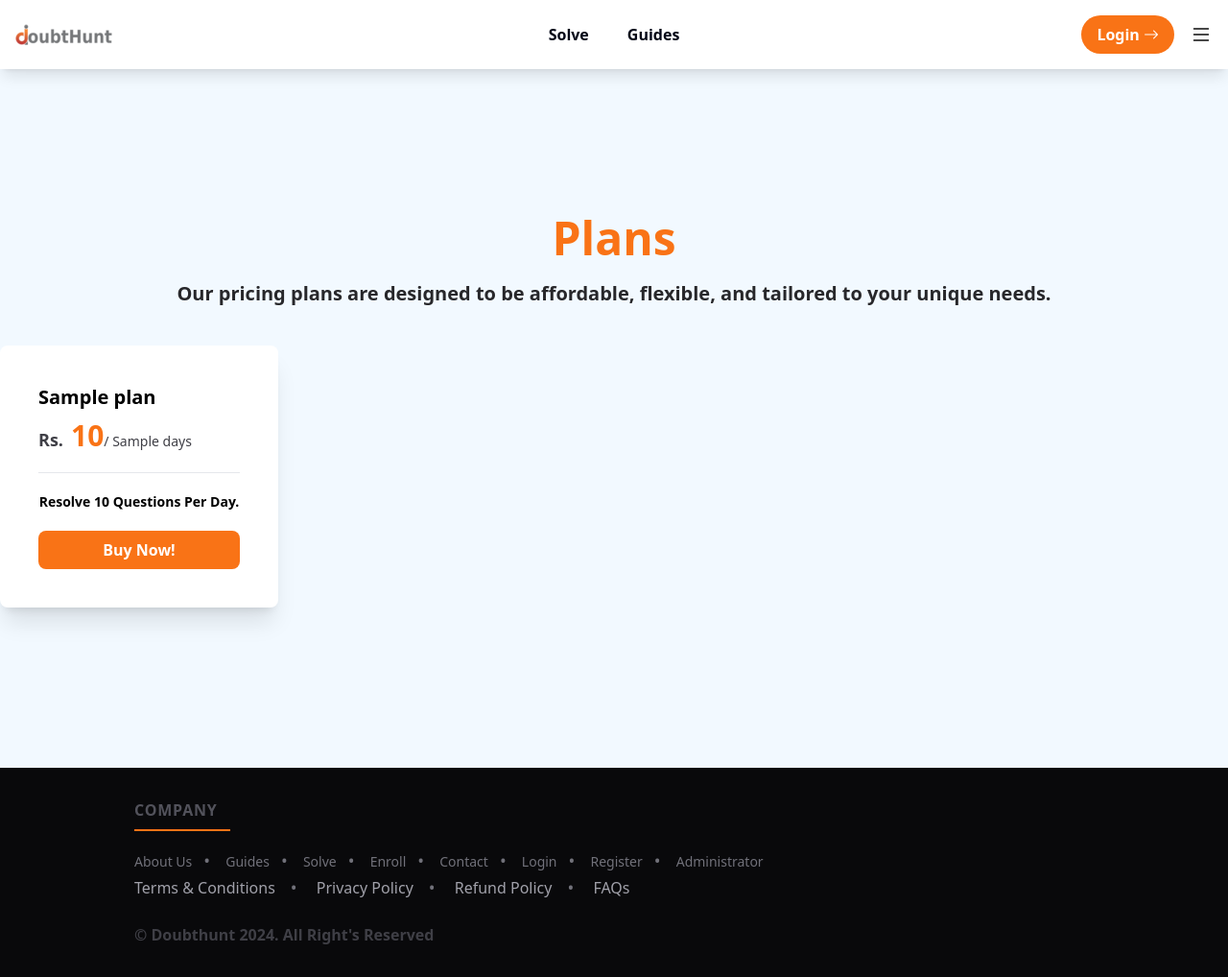
After one commit to innovativeroh/doubthunt, a PHP site: page /plans.php in a window 1280 px wide. The commit adds this page. Shown: the whole page at 96% size. Run offline with PHP 8.4, Linux system fonts and the light colour scheme; tables that the repository leaves empty or names only in its code hold one stand-in row (values such as "Sample post"); some libraries are stand-ins or nearby versions.

Commit message:
Plan System

```diff
--- a/includes/header.php
+++ b/includes/header.php
@@ -12,22 +12,39 @@
             </div>
             <div class="flex-[1]">
                 <nav class="justify-center gap-10 hidden lg:flex">
-                    <a href="" class="font-semibold text-slate-950">Solve</a>
-                    <a href="" class="font-semibold text-slate-950">Guides</a>
+                    <a href="#" class="font-semibold text-slate-950">Solve</a>
+                    <a href="#" class="font-semibold text-slate-950">Guides</a>
                 </nav>
             </div>
             <div class="flex-[1] justify-end flex">
                 <?php
                 if (isset($_SESSION['username'])) {
+                    $sql = "SELECT * FROM `active_plans` WHERE `userID`='$global_id' AND `expired`='0'";
+                    $query = mysqli_query($conn, $sql);
+                    $count = mysqli_num_rows($query);
+                    if ($count == "1") {
+                        $row = mysqli_fetch_assoc($query);
+                        $limitUse = $row['limitUse'];
                         ?>
+                        <button class="mr-[10px] border-[1px] py-2 px-4 rounded-3xl bg-gray-100"><i class="bi bi-wallet"></i>
+                            <?= $limitUse ?></button>
+                        <?php
+                    } else {
+                        ?>
+                        <a href="plans.php"><button class="mr-[10px] border-[1px] text-orange-500 py-2 px-4 rounded-3xl" title="Subscribe"><i
+                                class="bi bi-wallet"></i> 0</button></a>
+                        <?php
+                    }
+                    ?>
+
                     <button class="text-white py-2 px-4 rounded-3xl bg-orange-500 font-semibold hidden lg:block"><i
                             class="bi bi-person-circle"></i> <?= $global_full_name ?></button>
                     <button onclick="sidebarMenu()"><i class="bi bi-list ml-4 text-2xl"></i></button>
                     <?php
                 } else {
                     ?>
-                    <button id="loginOTP"
-                        class="text-white py-2 px-4 rounded-3xl bg-orange-500 font-semibold">Login <i class="bi bi-arrow-right"></i></button>
+                    <button id="loginOTP" class="text-white py-2 px-4 rounded-3xl bg-orange-500 font-semibold">Login <i
+                            class="bi bi-arrow-right"></i></button>
                     <button onclick="sidebarMenu()"><i class="bi bi-list ml-4 text-2xl"></i></button>
                     <?php
                 }
@@ -190,11 +207,11 @@ if ($global_full_name == "Student") {
                             <?php
                             $sql = "SELECT * FROM `config_standards`";
                             $query = mysqli_query($conn, $sql);
-                                while($rows = mysqli_fetch_assoc($query)) {
+                            while ($rows = mysqli_fetch_assoc($query)) {
                                 $idValue = $rows['id'];
                                 $value = $rows['value'];
                                 ?>
-                            <option value="<?=$idValue?>"><?=$value?></option>
+                                <option value="<?= $idValue ?>"><?= $value ?></option>
                                 <?php
                             }
                             ?>
--- a/index.php
+++ b/index.php
@@ -13,7 +13,7 @@
         <div class="max-w-[1280px] m-auto">
             <br>
             <div
-                class="flex-wrap p-[40px] flex-col flex items-center h-auto lg:h-screen lg:flex-row gap-20 mt-20 lg:mt-0">
+                class="flex-wrap p-[40px] flex-col flex items-center h-auto pt-40 pb-40 lg:h-screen lg:flex-row gap-20 mt-20 lg:mt-0">
                 <div class="flex-[1.5]">
                     <h1 class="text-4xl leading-[40px] lg:text-5xl lg:leading-[60px] font-bold text-gray-800">Get
                         <span class="text-orange-400">Best Solutions</span> For Doubts & <span
--- /dev/null
+++ b/plans.php
@@ -0,0 +1,49 @@
+<!DOCTYPE html>
+<html lang="en">
+<head>
+    <meta charset="UTF-8">
+    <?php include_once ("./includes/header.php"); ?>
+    <meta name="viewport" content="width=device-width, initial-scale=1.0">
+    <title>DoubtHunt - Answer For Every Doubt</title>
+</head>
+<body>
+    <div>
+        <div class="max-w-[1280px] m-auto">
+            <div class="w-full h-screen">
+                <br />
+                <div class="mt-[200px]">
+                    <h1 class="font-semibold text-orange-500 text-5xl text-center">Plans</h1>
+                    <p class="font-semibold text-xl text-zinc-800 text-center mt-5 mb-10">Our pricing plans are designed
+                        to
+                        be affordable, flexible, and tailored to your unique needs.</p>
+                    <div class="grid grid-cols-4 gap-10 mb-10">
+                        <?php
+                            $sql = "SELECT * FROM `config_plans`";
+                            $query = mysqli_query($conn, $sql);
+                            while($rows = mysqli_fetch_assoc($query)) {
+                                $name = $rows['package_name'];
+                                $days = $rows['days'];
+                                $qty = $rows['qty'];
+                                $amount = $rows['amount'];
+                                ?>
+                        <div class="p-10 bg-white rounded-lg w-full shadow-xl">
+                            <h3 class="text-xl font-semibold"><?=$name?></h3>
+                            <h1 class="text-3xl mt-2 font-bold text-orange-500"><span
+                                    class="mr-2 text-lg text-zinc-700 font-regular">Rs.</span><?=$amount?><span
+                                    class="text-sm text-zinc-700 font-light">/ <?=$days?> days</span></h1>
+                            <hr class="mt-5 mb-5" />
+                            <p class="text-center text-sm font-semibold">Resolve <?=$qty?> Questions Per Day.</p>
+                            <button class="bg-orange-500 rounded-lg text-white font-semibold text-center w-full py-2 px-4 mt-5">Buy Now!</button>
+                        </div>
+                                <?php
+                            }
+                        ?>
+                    </div>
+                </div>
+            </div>
+        </div>
+    </div>
+    <?php include_once ("./includes/footer.php"); ?>
+</body>
+
+</html>
```
Also changed, not shown: send.php (+14 -2 lines). Lines whose indentation alone changed are shown as unchanged.
